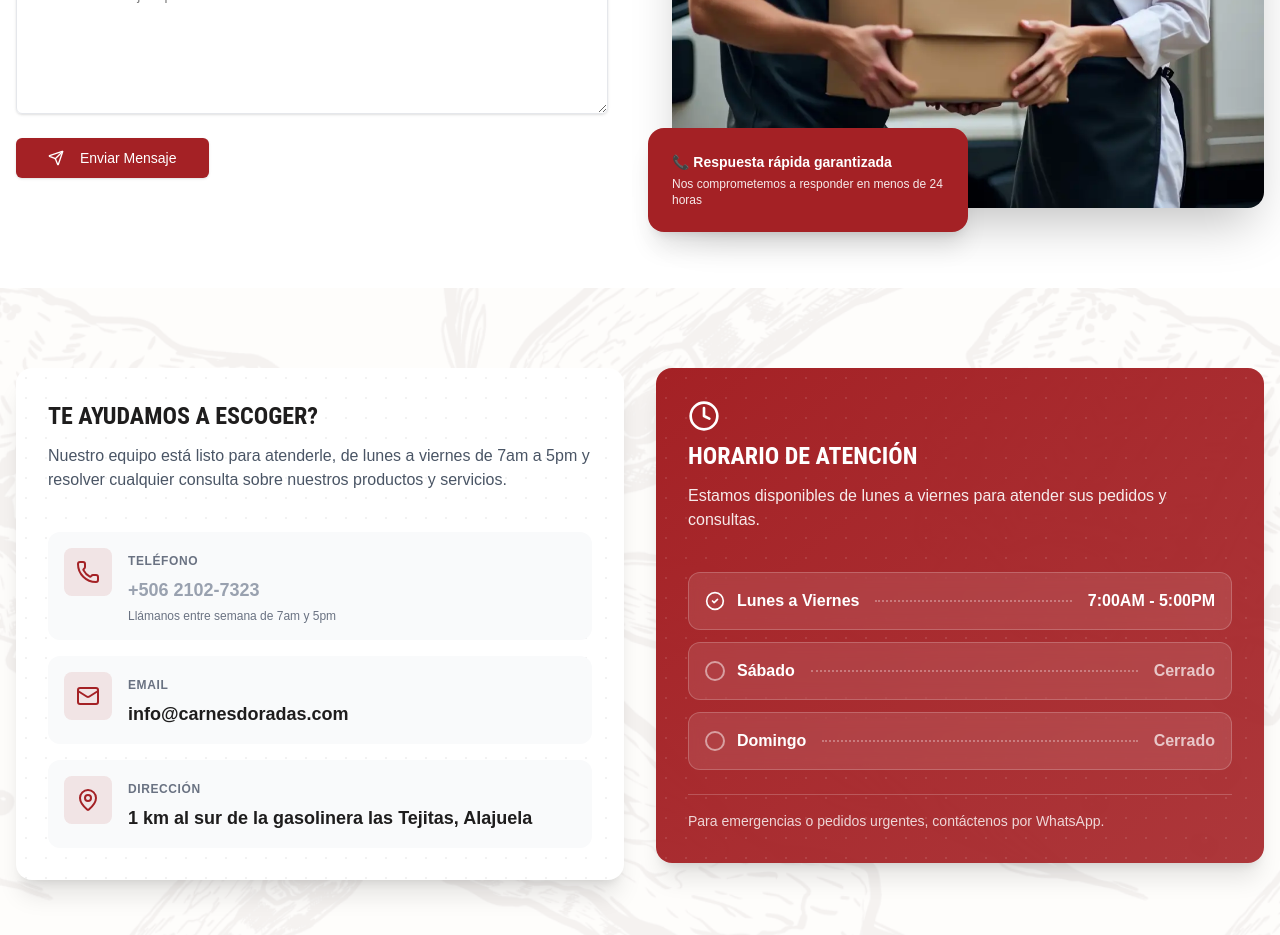
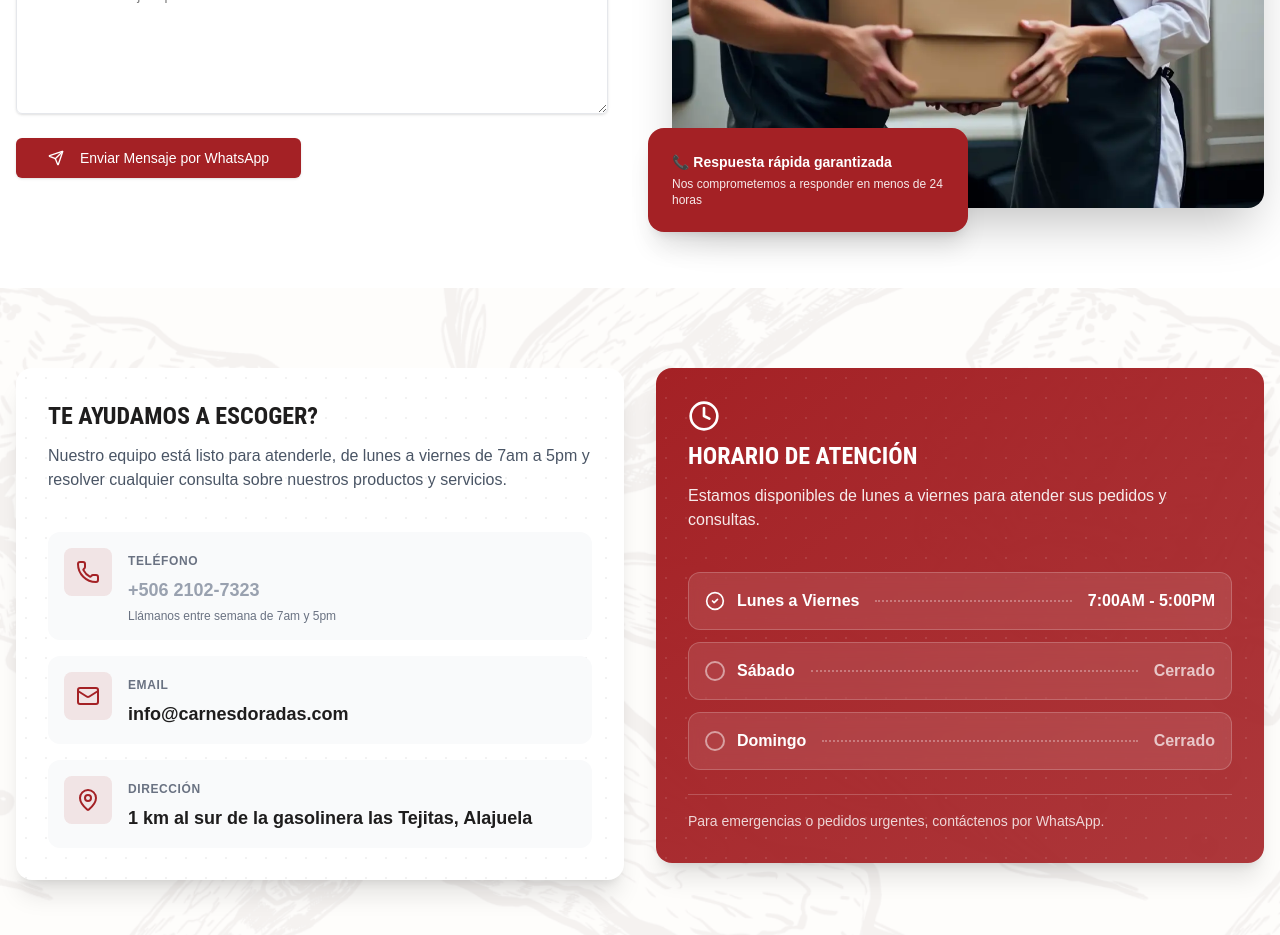
Before and after one commit to 4peacenfreedom/carnesdoradascr, a React (Vite) app in the folder react-app/: page /contacto in a window 1280 px wide. Shown: the part 820-1755 px from the top of the page. Built offline with nearby package versions, Linux system fonts and the light colour scheme.

Commit message:
Feat: actualizacion en ContactForm sobre mensaje de envio

```diff
--- a/react-app/src/components/contact/ContactForm.tsx
+++ b/react-app/src/components/contact/ContactForm.tsx
@@ -135,7 +135,7 @@ export default function ContactForm() {
             ) : (
               <>
                 <Send className="w-4 h-4 mr-2" />
-                Enviar Mensaje
+                Enviar Mensaje por WhatsApp
               </>
             )}
           </Button>
@@ -145,7 +145,7 @@ export default function ContactForm() {
         {submitStatus === 'success' && (
           <div className="p-4 bg-green-50 border border-green-200 rounded-lg">
             <p className="text-green-800 font-medium">
-              ¡Mensaje enviado exitosamente! Nos pondremos en contacto pronto.
+              ¡Mensaje enviado por WhatsApp! Nos vemos ahi.
             </p>
           </div>
         )}
```
